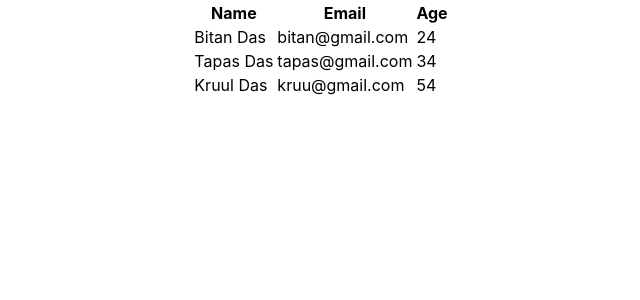
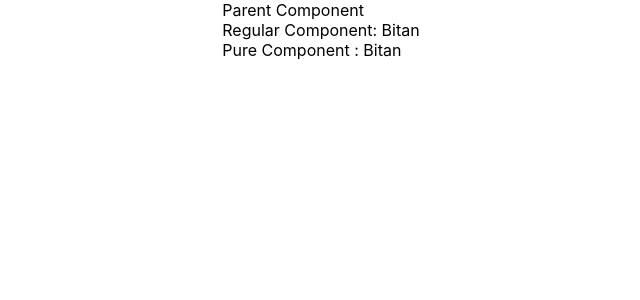
Before and after one commit to Bitan23101996/React-Learning-Series, a React (Create React App) app: page / in a window 1280 px wide. Shown: the top 300 px of the page, without its empty margins (319-959 px from the left). Built offline with nearby package versions, Linux system fonts and the light colour scheme.

Commit message:
Pure Component in React

```diff
--- a/src/App.js
+++ b/src/App.js
@@ -17,6 +17,7 @@ import Styles from './appStyles.module.css'
 import BasicReactForm from './react-basics-tutorials/BasicReactForm'
 import LifecycleA from './react-basics-tutorials/LifecycleA';
 import FragmentsInReactTable from './react-basics-tutorials/FragmentsInReactTable';
+import ParentComponent from './react-basics-tutorials/ParentComponent';
 
 // 2. Extend the theme to include custom colors, fonts, etc
 const colors = {
@@ -45,7 +46,8 @@ function App() {
       </div> */}
       {/* <BasicReactForm/> */}
       {/* <LifecycleA /> */}
-      <FragmentsInReactTable />
+      {/* <FragmentsInReactTable /> */}
+      <ParentComponent />
     </div>
   );
 }
--- /dev/null
+++ b/src/react-basics-tutorials/ParentComponent.js
@@ -0,0 +1,36 @@
+import React, { Component } from 'react'
+import ReactPureComp from './ReactPureComp'
+import ReactRegularComp from './ReactRegularComp'
+
+class ParentComponent extends Component {
+    constructor(props) {
+        super(props)
+
+        this.state = {
+            name: 'Bitan'
+        }
+    }
+
+    componentDidMount() {
+        setInterval(() => {
+            this.setState({
+                name: 'Bitan'
+            })
+        }, 2000)
+
+    }
+
+
+    render() {
+        console.log("********Parent Component Render**********")
+        return (
+            <div>
+                Parent Component
+                <ReactRegularComp name={this.state.name} />
+                <ReactPureComp name={this.state.name}/>
+            </div>
+        )
+    }
+}
+
+export default ParentComponent
--- /dev/null
+++ b/src/react-basics-tutorials/ReactPureComp.js
@@ -0,0 +1,14 @@
+import React, { PureComponent } from 'react'
+
+class ReactPureComp extends PureComponent {
+    render() {
+        console.log("Pure Component Render")
+        return (
+            <div>
+               Pure Component : {this.props.name}
+            </div>
+        )
+    }
+}
+
+export default ReactPureComp
--- /dev/null
+++ b/src/react-basics-tutorials/ReactRegularComp.js
@@ -0,0 +1,14 @@
+import React, { Component } from 'react'
+
+class ReactRegularComp extends Component {
+    render() {
+        console.log("Regular Component Render")
+        return (
+            <div>
+               Regular Component: {this.props.name}
+            </div>
+        )
+    }
+}
+
+export default ReactRegularComp
```
Also changed, not shown: 2 other files (tests, documents, lock files or other folders).
